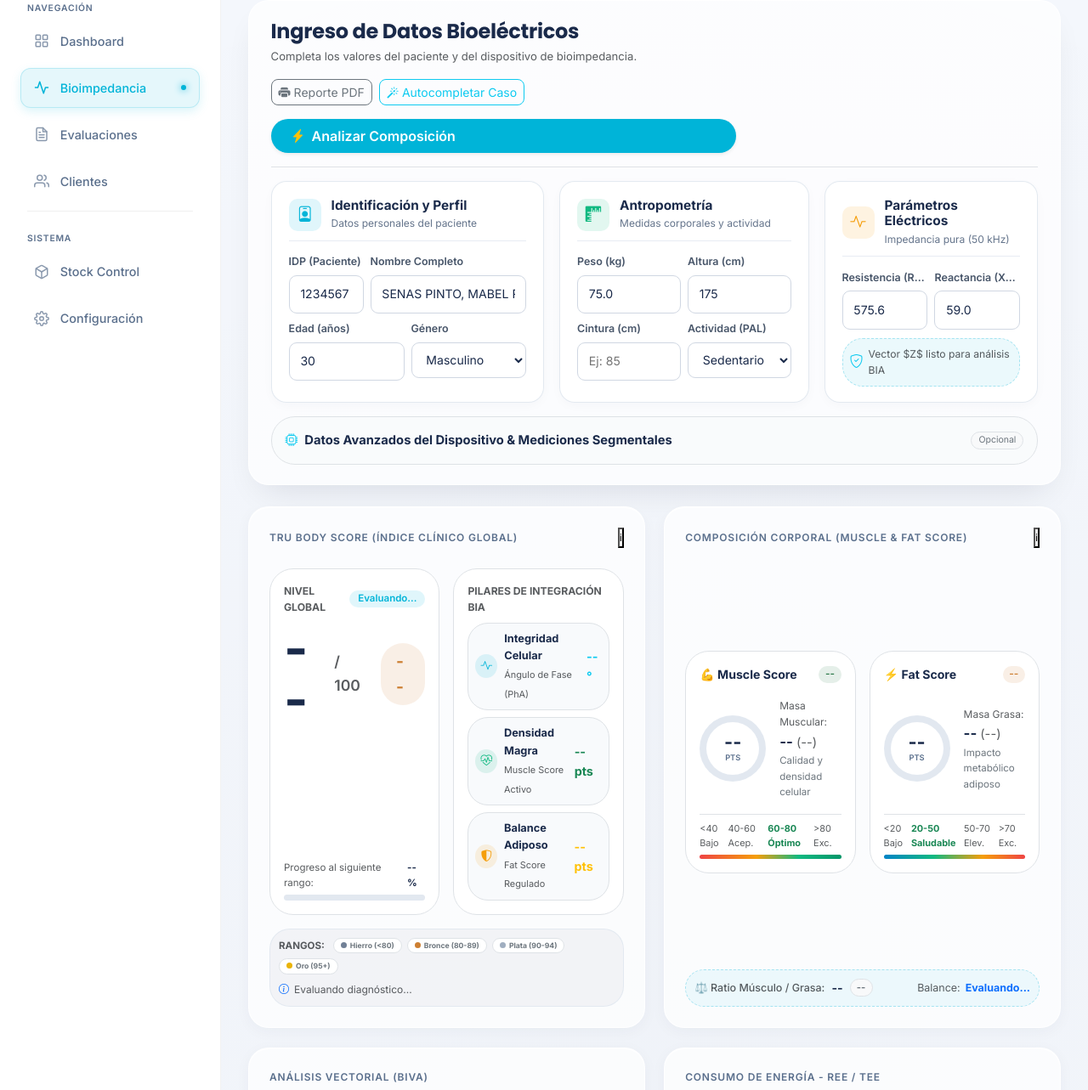
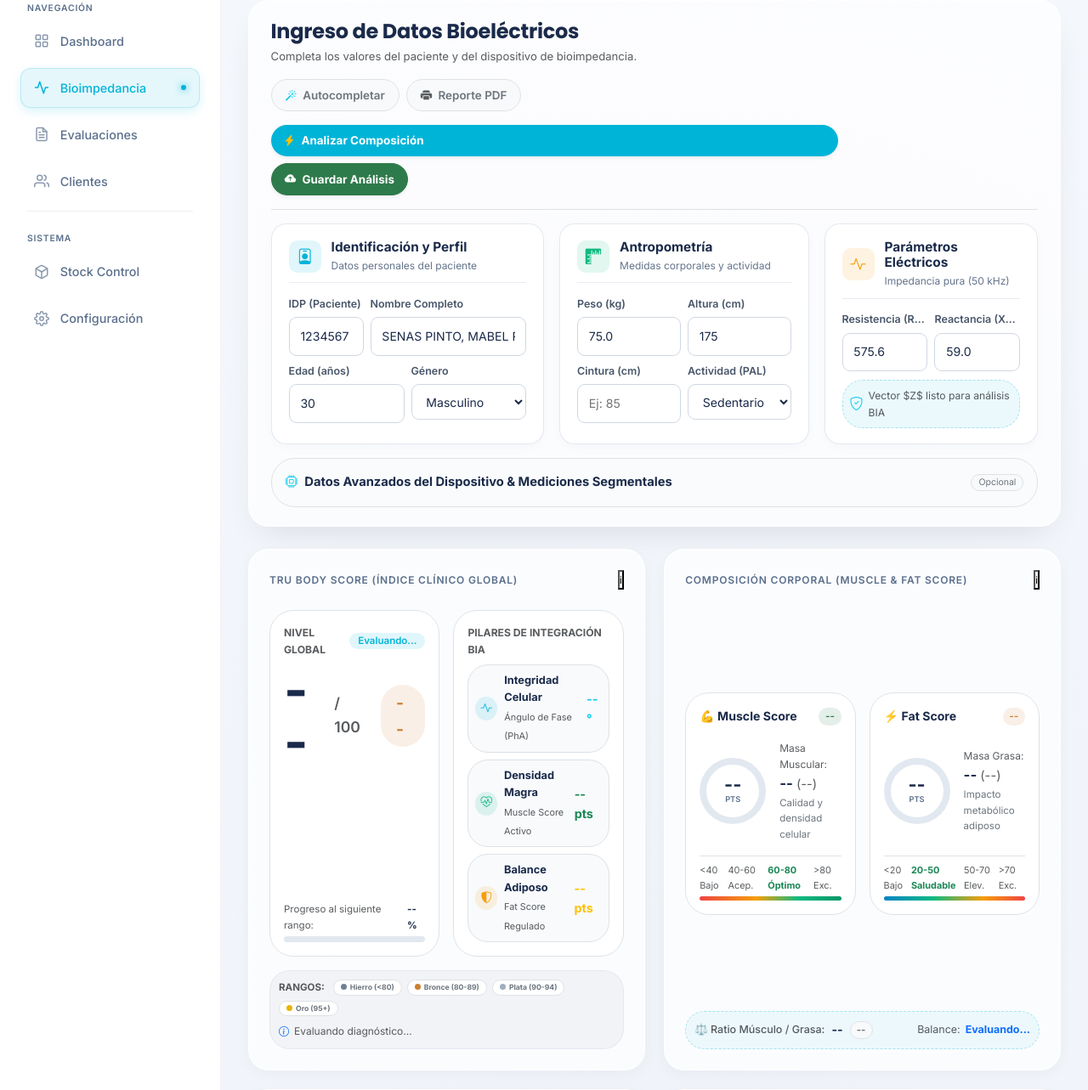
Before and after one commit to YungFozter/VitaMetrix, a Flask app: page / in a window 1280 px wide, after a click on "Bioimpedancia". Shown: the part 95-1378 px from the top of the page at 85% size. Run offline with Flask 3, Linux system fonts and the light colour scheme; data that the repository does not hold is empty; some libraries are stand-ins or nearby versions.

Commit message:
feat(bioimpedancia): separar boton Analizar Composicion de Guardar Analisis y alinear barra de acciones

```diff
--- a/frontend/static/css/bioimpedancia.css
+++ b/frontend/static/css/bioimpedancia.css
@@ -36,27 +36,27 @@
     margin-top: 0.15rem;
 }
 
-.btn-analyze {
-    width: auto;
-    padding: 0.85rem 1.6rem;
-    margin-top: 0;
-    border-radius: 14px;
-    font-size: 0.95rem;
+.bio-form-actions {
+    display: flex;
+    align-items: center;
+    gap: 0.55rem;
+    flex-wrap: wrap;
+}
+
+.bio-form-actions .btn {
+    font-size: 0.84rem;
+    padding: 0.52rem 0.95rem;
+    border-radius: 10px;
+    white-space: nowrap;
     display: inline-flex;
     align-items: center;
-    gap: 0.5rem;
-    white-space: nowrap;
-    background: #1A2A4A;
-    box-shadow: 0 10px 24px -8px rgba(26, 42, 74, 0.5);
+    gap: 0.45rem;
+    transition: all 0.2s ease;
 }
 
-.btn-analyze:hover {
-    background: #243a63;
-    transform: translateY(-2px);
-    box-shadow: 0 16px 30px -8px rgba(26, 42, 74, 0.55);
+.bio-form-actions .btn:hover {
+    transform: translateY(-1px);
 }
-
-.btn-ico { font-size: 1.05rem; }
 
 /* --- BENTO GRID DE INGRESO DE DATOS BIOELÉCTRICOS --- */
 .bio-input-bento-grid {
--- a/frontend/static/js/app.js
+++ b/frontend/static/js/app.js
@@ -157,24 +157,8 @@ function initNavigation() {
 }
 
 // --- 3. FORM & API ---
-function initBioForm() {
-    const form = document.getElementById('bio-form');
-    if (!form) return;
-
-    form.addEventListener('submit', async (e) => {
-        e.preventDefault();
-
-        // Change button state
-        const btn = document.querySelector('button[form="bio-form"]') || form.querySelector('button[type="submit"]');
-        let originalText = 'Analizar Composición';
-        if (btn) {
-            originalText = btn.innerHTML;
-            btn.innerHTML = '<span class="btn-ico">⏳</span> Calculando...';
-            btn.disabled = true;
-        }
-
-        // Gather data
-        const payload = {
+function getBioFormPayload() {
+    return {
         patient_idp: document.getElementById('input-idp').value,
         patient_name: document.getElementById('input-name').value,
         resistance: parseFloat(document.getElementById('input-r').value),
@@ -199,30 +183,51 @@ function initBioForm() {
         seg_leg_r: document.getElementById('input-seg-leg-r').value || null,
         seg_leg_l: document.getElementById('input-seg-leg-l').value || null
     };
-
-        // Validar rangos numéricos reales
+}
+
+function validateBioPayload(payload) {
     if (isNaN(payload.resistance) || payload.resistance < 100 || payload.resistance > 1500) {
         showToast('Resistencia (R) fuera de rango válido (100 - 1500 Ω)', 'error');
-            if (btn) { btn.innerHTML = originalText; btn.disabled = false; }
-            return;
+        return false;
     }
     if (isNaN(payload.reactance) || payload.reactance < 10 || payload.reactance > 200) {
         showToast('Reactancia (Xc) fuera de rango válido (10 - 200 Ω)', 'error');
-            if (btn) { btn.innerHTML = originalText; btn.disabled = false; }
-            return;
+        return false;
     }
     if (isNaN(payload.weight) || payload.weight < 20 || payload.weight > 350) {
         showToast('Peso fuera de rango válido (20 - 350 kg)', 'error');
-            if (btn) { btn.innerHTML = originalText; btn.disabled = false; }
-            return;
+        return false;
     }
     if (isNaN(payload.height) || payload.height < 50 || payload.height > 250) {
         showToast('Altura fuera de rango válido (50 - 250 cm)', 'error');
-            if (btn) { btn.innerHTML = originalText; btn.disabled = false; }
-            return;
+        return false;
     }
     if (isNaN(payload.age) || payload.age < 1 || payload.age > 120) {
         showToast('Edad fuera de rango válido (1 - 120 años)', 'error');
+        return false;
+    }
+    return true;
+}
+
+function initBioForm() {
+    const form = document.getElementById('bio-form');
+    if (!form) return;
+
+    // 1. ANALIZAR COMPOSICIÓN (Solo cálculo en memoria / UI, sin persistir en BD)
+    form.addEventListener('submit', async (e) => {
+        e.preventDefault();
+
+        const btn = document.getElementById('btn-analyze-submit') || form.querySelector('button[type="submit"]');
+        let originalText = btn ? btn.innerHTML : 'Analizar Composición';
+        if (btn) {
+            btn.innerHTML = '<span class="spinner-border spinner-border-sm me-1" role="status"></span> Calculando...';
+            btn.disabled = true;
+        }
+
+        const payload = getBioFormPayload();
+        payload.save = false; // NO guardar en BD
+
+        if (!validateBioPayload(payload)) {
             if (btn) { btn.innerHTML = originalText; btn.disabled = false; }
             return;
         }
@@ -240,14 +245,7 @@ function initBioForm() {
             }
 
             updateBioUI(data, payload);
-            if (data.saved) {
-                showToast("Evaluación guardada en la nube con éxito.", "success");
-            } else {
-                showToast("Análisis listo. No se pudo guardar en la nube.", "info");
-            }
-
-            // Refrescar stats del dashboard
-            fetchDashboardStats();
+            showToast("⚡ Análisis completado. Puedes revisarlo o hacer clic en 'Guardar Análisis'.", "info");
 
         } catch (error) {
             console.error('Error calculating:', error);
@@ -259,6 +257,54 @@ function initBioForm() {
             }
         }
     });
+
+    // 2. GUARDAR ANÁLISIS (Cálculo y persistencia explícita en Supabase)
+    const btnSave = document.getElementById('btn-save-evaluation');
+    if (btnSave) {
+        btnSave.addEventListener('click', async () => {
+            const originalHtml = btnSave.innerHTML;
+            btnSave.innerHTML = '<span class="spinner-border spinner-border-sm me-1" role="status"></span> Guardando...';
+            btnSave.disabled = true;
+
+            const payload = getBioFormPayload();
+            payload.save = true; // SÍ guardar en BD
+
+            if (!validateBioPayload(payload)) {
+                btnSave.innerHTML = originalHtml;
+                btnSave.disabled = false;
+                return;
+            }
+
+            try {
+                const response = await fetch('/api/dashboard-data', {
+                    method: 'POST',
+                    headers: { 'Content-Type': 'application/json' },
+                    body: JSON.stringify(payload)
+                });
+
+                const data = await response.json();
+                if (!response.ok) {
+                    throw new Error(data.error || 'Error al guardar la evaluación');
+                }
+
+                updateBioUI(data, payload);
+                if (data.saved) {
+                    showToast("💾 Evaluación guardada en el historial clínico con éxito.", "success");
+                    fetchDashboardStats();
+                    fetchEvaluaciones();
+                } else {
+                    showToast("Análisis listo, pero no se pudo persistir en la nube.", "warning");
+                }
+
+            } catch (error) {
+                console.error('Error saving evaluation:', error);
+                showToast('Error al guardar en el servidor.', 'error');
+            } finally {
+                btnSave.innerHTML = originalHtml;
+                btnSave.disabled = false;
+            }
+        });
+    }
 }
 
 let populationChart = null;
--- a/frontend/templates/bioimpedancia.html
+++ b/frontend/templates/bioimpedancia.html
@@ -8,14 +8,21 @@
                                 <p class="form-sub text-muted small m-0 mt-1">Completa los valores del paciente y del dispositivo de bioimpedancia.</p>
                             </div>
                             <div class="bio-form-actions d-flex flex-wrap align-items-center gap-2">
-                                <button type="button" id="btn-print-report" class="btn btn-sm btn-outline-secondary d-inline-flex align-items-center gap-1 shadow-none" title="Imprimir o guardar reporte clínico en PDF" onclick="window.print()">
-                                    <i class="bi bi-printer-fill"></i> Reporte PDF
+                                <button type="button" id="btn-fill-demo" class="btn btn-light border px-3 py-2 rounded-3 text-secondary fw-semibold d-inline-flex align-items-center gap-1.5 shadow-2xs" title="Inyectar caso clínico completo con datos del dispositivo" style="font-size: 0.84rem;">
+                                    <i class="bi bi-magic text-info"></i>
+                                    <span>Autocompletar</span>
                                 </button>
-                                <button type="button" id="btn-fill-demo" class="btn btn-sm btn-outline-info d-inline-flex align-items-center gap-1 shadow-none" title="Inyectar caso clínico completo con datos del dispositivo">
-                                    <i class="bi bi-magic"></i> Autocompletar Caso
+                                <button type="button" id="btn-print-report" class="btn btn-light border px-3 py-2 rounded-3 text-secondary fw-semibold d-inline-flex align-items-center gap-1.5 shadow-2xs" title="Imprimir o guardar reporte clínico en PDF" onclick="window.print()" style="font-size: 0.84rem;">
+                                    <i class="bi bi-printer-fill text-muted"></i>
+                                    <span>Reporte PDF</span>
                                 </button>
-                                <button type="submit" form="bio-form" class="btn btn-primary btn-analyze d-inline-flex align-items-center gap-2 shadow-sm rounded-3 px-4 py-2 fw-semibold">
-                                    <i class="bi bi-lightning-charge-fill text-warning"></i> Analizar Composición
+                                <button type="submit" form="bio-form" id="btn-analyze-submit" class="btn btn-primary px-3.5 py-2 rounded-3 fw-bold d-inline-flex align-items-center gap-1.5 shadow-sm" title="Calcular métricas clínicas y actualizar gráficos en tiempo real" style="font-size: 0.84rem;">
+                                    <i class="bi bi-lightning-charge-fill text-warning"></i>
+                                    <span>Analizar Composición</span>
+                                </button>
+                                <button type="button" id="btn-save-evaluation" class="btn btn-success px-3.5 py-2 rounded-3 fw-bold d-inline-flex align-items-center gap-1.5 shadow-sm" title="Guardar evaluación médica en el historial clínico de la nube" style="font-size: 0.84rem; background-color: #2d7a4a; border-color: #2d7a4a;">
+                                    <i class="bi bi-cloud-arrow-up-fill"></i>
+                                    <span>Guardar Análisis</span>
                                 </button>
                             </div>
                         </div>
--- a/frontend/templates/index.html
+++ b/frontend/templates/index.html
@@ -20,7 +20,7 @@
     <!-- Bootstrap Theme Overrides (variables, tipografía, mapeo BS, dark mode) -->
     <link rel="stylesheet" href="{{ url_for('static', filename='css/bootstrap-theme.css') }}?v=55">
     <!-- CSS Principal Modular (Master Manifest: base, layout, components, dashboard, bioimpedancia, evaluaciones, citas) -->
-    <link rel="stylesheet" href="{{ url_for('static', filename='css/style.css') }}?v=74">
+    <link rel="stylesheet" href="{{ url_for('static', filename='css/style.css') }}?v=75">
     <!-- Tailwind CSS (UI/UX) -->
     <script src="https://cdn.tailwindcss.com"></script>
     <script>
@@ -671,6 +671,6 @@
     <!-- UI Enhancements (animaciones de entrada, counting, gauge sweep, helpers) -->
     <script src="{{ url_for('static', filename='js/ui-enhancements.js') }}?v=55"></script>
     <!-- JavaScript principal del proyecto -->
-    <script src="{{ url_for('static', filename='js/app.js') }}?v=74"></script>
+    <script src="{{ url_for('static', filename='js/app.js') }}?v=75"></script>
 </body>
 </html>
```
Lines whose indentation alone changed are shown as unchanged.
